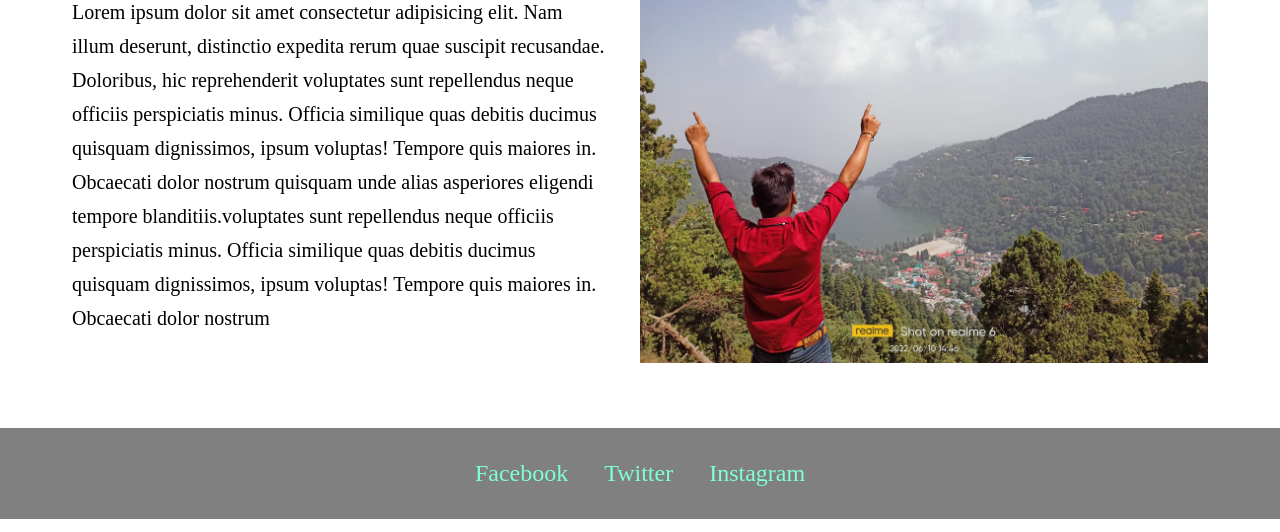
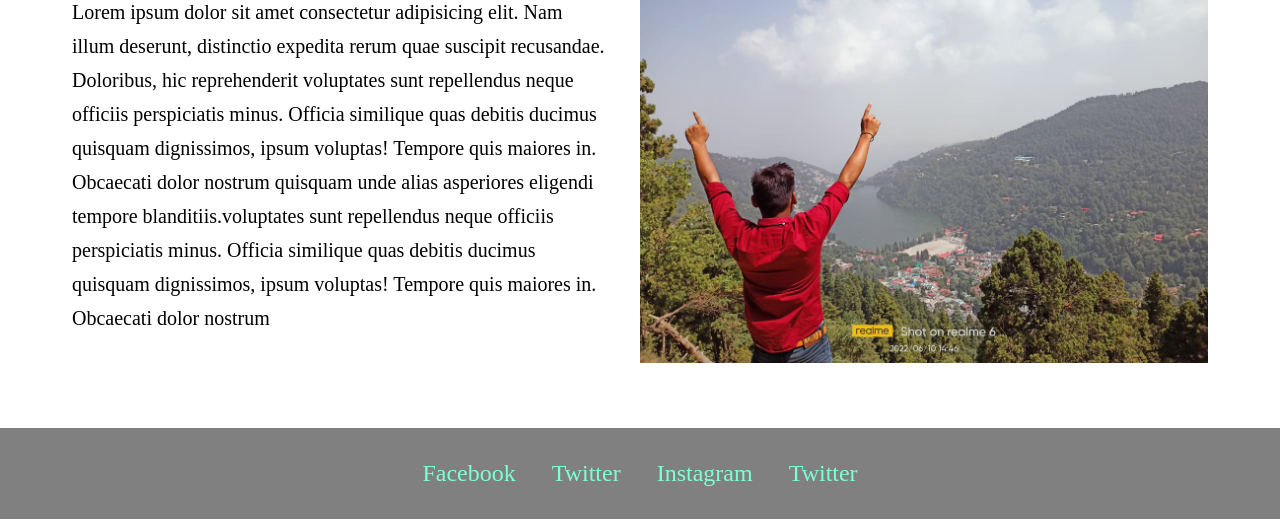
Before and after one commit to Shivam8604/blog-page-1, a plain HTML site: page index.html in a window 1280 px wide. Shown: the part 268-800 px from the top of the page. Drawn offline with Linux system fonts and the light colour scheme.

Commit message:
Twitter link

```diff
--- a/index.html
+++ b/index.html
@@ -39,6 +39,7 @@
                 <a href="#">Facebook</a>
                 <a href="#">Twitter</a>
                 <a href="#">Instagram</a>
+                <a href="#">Twitter</a>
             </nav>
         </div>
     </footer>
```
